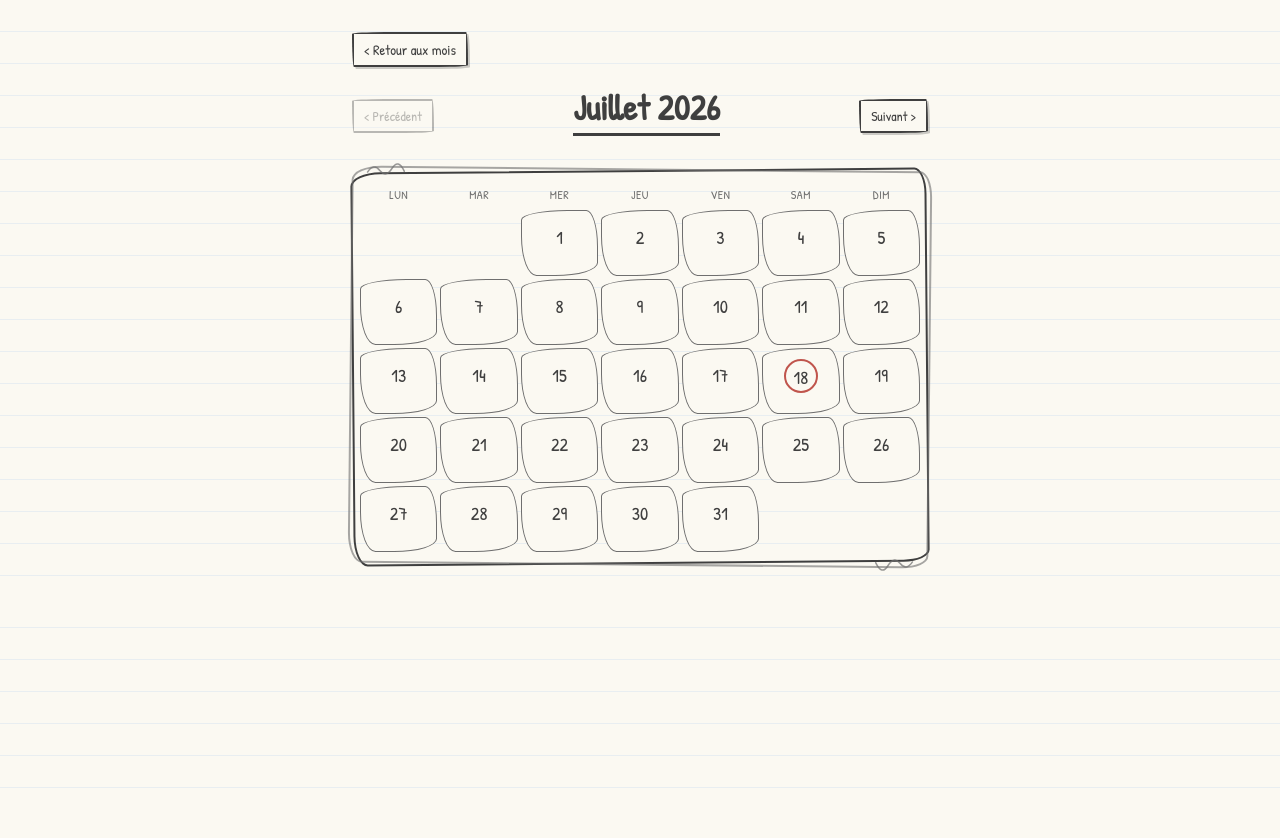
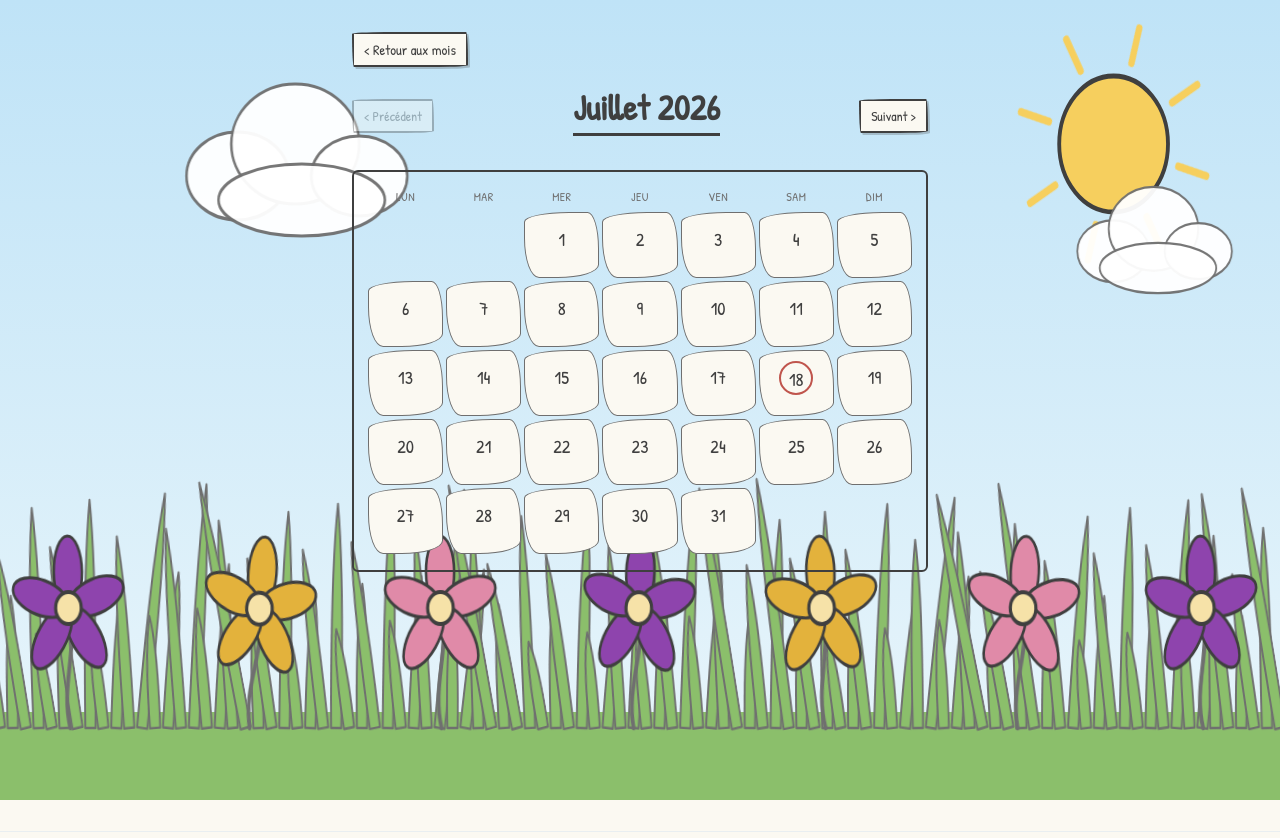
Before and after one commit to spidermiriki/agenda, a React (Create React App) app: page / in a window 1280 px wide. Both pictures are taken after a click on the button "Juillet". Shown: the top 838 px of the page. Before the commit the page ends 800 px from the top, so only its background shows below. Built offline with nearby package versions, Linux system fonts and the light colour scheme.

Commit message:
adding design and background

```diff
--- a/src/App.css
+++ b/src/App.css
@@ -1,8 +1,129 @@
 .App {
+  position: relative;
+  z-index: 1;
   padding: 16px;
+  padding-bottom: 34vh;
   max-width: 640px;
   margin: 0 auto;
   box-sizing: border-box;
+}
+
+.garden-bg {
+  position: fixed;
+  inset: 0;
+  width: 100%;
+  height: 100%;
+  z-index: 0;
+  pointer-events: none;
+}
+
+.grass-ground {
+  fill: var(--grass);
+}
+
+.grass-blade {
+  fill: var(--grass);
+  stroke: var(--pencil-soft);
+  stroke-width: 0.6;
+  stroke-linejoin: round;
+}
+
+.grass-blade.sway {
+  transform-origin: 0px 0px;
+  animation-name: grass-sway;
+  animation-duration: 2.6s;
+  animation-timing-function: ease-in-out;
+  animation-iteration-count: infinite;
+}
+
+@keyframes grass-sway {
+  0%, 100% { transform: rotate(calc(var(--lean) - 5deg)); }
+  50% { transform: rotate(calc(var(--lean) + 5deg)); }
+}
+
+.flower-sway {
+  transform-origin: 0px 0px;
+  animation-name: flower-sway;
+  animation-duration: 3.4s;
+  animation-timing-function: ease-in-out;
+  animation-iteration-count: infinite;
+}
+
+@keyframes flower-sway {
+  0%, 100% { transform: rotate(calc(var(--lean) - 3deg)); }
+  50% { transform: rotate(calc(var(--lean) + 3deg)); }
+}
+
+.flower-stem {
+  fill: none;
+  stroke: var(--pencil-soft);
+  stroke-width: 1.2;
+  stroke-linecap: round;
+}
+
+.flower-petal {
+  stroke: var(--pencil);
+  stroke-width: 0.8;
+}
+
+.flower-center {
+  fill: #f6e2a8;
+  stroke: var(--pencil);
+  stroke-width: 1;
+}
+
+.sun-body {
+  fill: #f6cf5e;
+  stroke: var(--pencil);
+  stroke-width: 1.2;
+}
+
+.sun-rays {
+  transform-origin: 0px 0px;
+  animation: sun-spin 50s linear infinite;
+}
+
+.sun-ray {
+  stroke: #f6cf5e;
+  stroke-width: 2;
+  stroke-linecap: round;
+}
+
+@keyframes sun-spin {
+  from { transform: rotate(0deg); }
+  to { transform: rotate(360deg); }
+}
+
+.cloud-puff {
+  fill: #ffffff;
+  stroke: var(--pencil-soft);
+  stroke-width: 0.8;
+  opacity: 0.95;
+}
+
+.cloud-drift {
+  animation-name: cloud-drift;
+  animation-timing-function: linear;
+  animation-iteration-count: infinite;
+}
+
+@keyframes cloud-drift {
+  0% { transform: translateX(-50px); }
+  100% { transform: translateX(410px); }
+}
+
+@media (prefers-reduced-motion: reduce) {
+  .grass-blade.sway,
+  .flower-sway,
+  .sun-rays,
+  .cloud-drift {
+    animation: none;
+  }
+}
+
+.page {
+  position: relative;
+  z-index: 1;
 }
 
 .page-title {
@@ -81,61 +202,24 @@
   display: grid;
   grid-template-columns: repeat(2, 1fr);
   gap: 10px;
-  margin-top: 16px;
 }
 
 .btn-month:nth-child(odd) {
   border-radius: 225px 15px 255px 15px / 15px 255px 15px 225px;
 }
 
+/* --- Cadre autour de la grille du mois et de la liste des mois --- */
+
+.hand-frame {
+  margin-top: 18px;
+  padding: 16px 14px;
+  border: 2px solid var(--pencil);
+  border-radius: 6px;
+}
+
 /* --- Calendrier du mois --- */
 
-.calendar-frame {
-  position: relative;
-  margin-top: 18px;
-  padding: 16px 8px 12px;
-}
-
-.calendar-frame::before,
-.calendar-frame::after {
-  content: '';
-  position: absolute;
-  inset: 0;
-  border: 2px solid var(--pencil);
-  border-radius: 30px 12px 26px 14px / 14px 26px 12px 30px;
-  pointer-events: none;
-}
-
-.calendar-frame::before {
-  transform: rotate(-0.5deg);
-}
-
-.calendar-frame::after {
-  transform: rotate(0.6deg) scale(1.008);
-  border-color: var(--pencil-soft);
-  opacity: 0.6;
-}
-
-.calendar-scribble {
-  position: absolute;
-  pointer-events: none;
-  opacity: 0.7;
-  z-index: 1;
-}
-
-.calendar-scribble-tl {
-  top: -9px;
-  left: 14px;
-}
-
-.calendar-scribble-br {
-  bottom: -9px;
-  right: 14px;
-  transform: rotate(180deg);
-}
-
 .calendar-grid {
-  position: relative;
   display: grid;
   grid-template-columns: repeat(7, 1fr);
   gap: 3px;
@@ -305,6 +389,7 @@
 @media (min-width: 700px) {
   .App {
     padding: 32px;
+    padding-bottom: 34vh;
   }
 
   .page-title {
--- a/src/App.js
+++ b/src/App.js
@@ -3,6 +3,7 @@ import './App.css';
 import YearView from './components/YearView';
 import MonthView from './components/MonthView';
 import DayDetail from './components/DayDetail';
+import GardenBackground from './components/GardenBackground';
 import { START_YEAR, shiftMonth } from './dateUtils';
 
 function App() {
@@ -10,23 +11,17 @@ function App() {
   const [selectedMonth, setSelectedMonth] = useState(null); // 0-11 ou null
   const [selectedDay, setSelectedDay] = useState(null); // Date ou null
 
-  if (selectedDay) {
-    return (
-      <div className="App">
-        <DayDetail date={selectedDay} onBack={() => setSelectedDay(null)} />
-      </div>
-    );
-  }
-
-  if (selectedMonth !== null) {
-    const goToMonth = (delta) => {
+  function goToMonth(delta) {
     const shifted = shiftMonth(year, selectedMonth, delta);
     setYear(shifted.year);
     setSelectedMonth(shifted.month);
-    };
+  }
 
-    return (
-      <div className="App">
+  let content;
+  if (selectedDay) {
+    content = <DayDetail date={selectedDay} onBack={() => setSelectedDay(null)} />;
+  } else if (selectedMonth !== null) {
+    content = (
       <MonthView
         year={year}
         month={selectedMonth}
@@ -35,17 +30,21 @@ function App() {
         onPrevMonth={() => goToMonth(-1)}
         onNextMonth={() => goToMonth(1)}
       />
-      </div>
+    );
+  } else {
+    content = (
+      <YearView
+        year={year}
+        onChangeYear={(delta) => setYear((y) => y + delta)}
+        onSelectMonth={(month) => setSelectedMonth(month)}
+      />
     );
   }
 
   return (
     <div className="App">
-      <YearView
-        year={year}
-        onChangeYear={(delta) => setYear((y) => y + delta)}
-        onSelectMonth={(month) => setSelectedMonth(month)}
-      />
+      <GardenBackground />
+      {content}
     </div>
   );
 }
--- /dev/null
+++ b/src/components/GardenBackground.js
@@ -0,0 +1,118 @@
+const PETAL_ANGLES = [0, 72, 144, 216, 288];
+const GROUND_Y = 182;
+const BLADE_COUNT = 100;
+
+const blades = Array.from({ length: BLADE_COUNT }, (_, i) => ({
+  x: (i / (BLADE_COUNT - 1)) * 400,
+  height: 22 + ((i * 53) % 42),
+  lean: ((i * 29) % 19) - 9,
+  delay: (i % 12) * 0.12,
+}));
+
+function bladePath(height) {
+  return `M-1.6,0 C-2,${-height * 0.55} -1,${-height * 0.85} 0,${-height} C1,${-height * 0.85} 2,${-height * 0.55} 1.6,0 Z`;
+}
+
+function GrassBlade({ x, height, lean, delay }) {
+  return (
+    <g transform={`translate(${x}, ${GROUND_Y})`}>
+      <path
+        className="grass-blade sway"
+        d={bladePath(height)}
+        style={{ '--lean': `${lean}deg`, animationDelay: `${delay}s` }}
+      />
+    </g>
+  );
+}
+
+function Flower({ x, color, rotate = 0, delay = 0 }) {
+  return (
+    <g transform={`translate(${x},${GROUND_Y})`}>
+      <g className="flower-sway" style={{ '--lean': `${rotate}deg`, animationDelay: `${delay}s` }}>
+        <path className="flower-stem" d="M0,0 C-3,-11 3,-19 0,-30" />
+        {PETAL_ANGLES.map((angle) => (
+          <ellipse
+            key={angle}
+            className="flower-petal"
+            cx={0}
+            cy={-39}
+            rx={4.4}
+            ry={9}
+            fill={color}
+            transform={`rotate(${angle} 0 -30)`}
+          />
+        ))}
+        <circle className="flower-center" cx={0} cy={-30} r={4} />
+      </g>
+    </g>
+  );
+}
+
+function Cloud({ animClass, cx, cy, scale = 1, duration, delay = 0 }) {
+  return (
+    <g transform={`translate(${cx},${cy}) scale(${scale})`}>
+      <g
+        className={`cloud-drift ${animClass}`}
+        style={{ animationDuration: `${duration}s`, animationDelay: `${delay}s` }}
+      >
+        <ellipse className="cloud-puff" cx="-18" cy="4" rx="16" ry="11" />
+        <ellipse className="cloud-puff" cx="0" cy="-4" rx="20" ry="15" />
+        <ellipse className="cloud-puff" cx="20" cy="4" rx="15" ry="10" />
+        <ellipse className="cloud-puff" cx="2" cy="10" rx="26" ry="9" />
+      </g>
+    </g>
+  );
+}
+
+function Sun() {
+  return (
+    <g transform="translate(348,36)">
+      <g className="sun-rays">
+        {Array.from({ length: 8 }, (_, i) => {
+          const angle = (i * 45 * Math.PI) / 180;
+          const x1 = Math.cos(angle) * 21;
+          const y1 = Math.sin(angle) * 21;
+          const x2 = Math.cos(angle) * 30;
+          const y2 = Math.sin(angle) * 30;
+          return <line key={i} className="sun-ray" x1={x1} y1={y1} x2={x2} y2={y2} />;
+        })}
+      </g>
+      <circle className="sun-body" r="17" />
+    </g>
+  );
+}
+
+function GardenBackground() {
+  return (
+    <svg className="garden-bg" viewBox="0 0 400 200" preserveAspectRatio="none" aria-hidden="true">
+      <defs>
+        <linearGradient id="skyGradient" x1="0" y1="0" x2="0" y2="1">
+          <stop offset="0%" stopColor="#bfe3f7" />
+          <stop offset="100%" stopColor="#eaf6fb" />
+        </linearGradient>
+      </defs>
+
+      <rect x="0" y="0" width="400" height="200" fill="url(#skyGradient)" />
+
+      <Sun />
+      <Cloud animClass="cloud-1" cx={65} cy={40} scale={1} duration={50} delay={0} />
+      <Cloud animClass="cloud-2" cx={230} cy={60} scale={0.7} duration={65} delay={-25} />
+
+      <rect className="grass-ground" x="0" y={GROUND_Y - 4} width="400" height={200 - (GROUND_Y - 4)} />
+
+      {blades.map((b, i) => (
+        <GrassBlade key={i} {...b} />
+      ))}
+
+      <Flower x={22} color="var(--purple)" rotate={-4} delay={0.1} />
+      <Flower x={78} color="var(--flower-yellow)" rotate={5} delay={0.6} />
+      <Flower x={138} color="var(--flower-pink)" rotate={-3} delay={0.3} />
+      <Flower x={198} color="var(--purple)" rotate={4} delay={0.9} />
+      <Flower x={258} color="var(--flower-yellow)" rotate={-5} delay={0.2} />
+      <Flower x={318} color="var(--flower-pink)" rotate={3} delay={0.7} />
+      <Flower x={376} color="var(--purple)" rotate={-3} delay={0.4} />
+    </svg>
+  );
+}
+
+export default GardenBackground;
--- a/src/components/MonthView.js
+++ b/src/components/MonthView.js
@@ -25,14 +25,7 @@ function MonthView({ year, month, onBack, onSelectDay, onPrevMonth, onNextMonth
         <button className="btn btn-nav" onClick={onNextMonth}>{'Suivant >'}</button>
       </div>
 
-      <div className="calendar-frame">
-        <svg className="calendar-scribble calendar-scribble-tl" viewBox="0 0 60 20" width="46" height="16" aria-hidden="true">
-          <path d="M2 14 Q10 2 18 12 T34 9 T50 13" stroke="var(--pencil-soft)" strokeWidth="2" fill="none" strokeLinecap="round" />
-        </svg>
-        <svg className="calendar-scribble calendar-scribble-br" viewBox="0 0 60 20" width="46" height="16" aria-hidden="true">
-          <path d="M2 14 Q10 2 18 12 T34 9 T50 13" stroke="var(--pencil-soft)" strokeWidth="2" fill="none" strokeLinecap="round" />
-        </svg>
-
+      <div className="hand-frame">
         <div className="calendar-grid">
           {DAY_NAMES.map((name) => (
             <div key={name} className="calendar-day-name">{name}</div>
--- a/src/components/YearView.js
+++ b/src/components/YearView.js
@@ -11,6 +11,7 @@ function YearView({ year, onChangeYear, onSelectMonth }) {
         <button className="btn btn-nav" onClick={() => onChangeYear(1)}>{'Année suivante >'}</button>
       </div>
 
+      <div className="hand-frame">
         <div className="month-list">
           {MONTH_NAMES.map((name, index) => {
             const disabled = isBeforeStart(year, index);
@@ -27,6 +28,7 @@ function YearView({ year, onChangeYear, onSelectMonth }) {
           })}
         </div>
       </div>
+    </div>
   );
 }
 
--- a/src/index.css
+++ b/src/index.css
@@ -7,6 +7,9 @@
   --red-pencil: #c0554d;
   --purple: #8e44ad;
   --green: #27ae60;
+  --grass: #8bbf6b;
+  --flower-yellow: #e3b23c;
+  --flower-pink: #e08aa8;
 }
 
 body {
```
Lines whose indentation alone changed are shown as unchanged.
